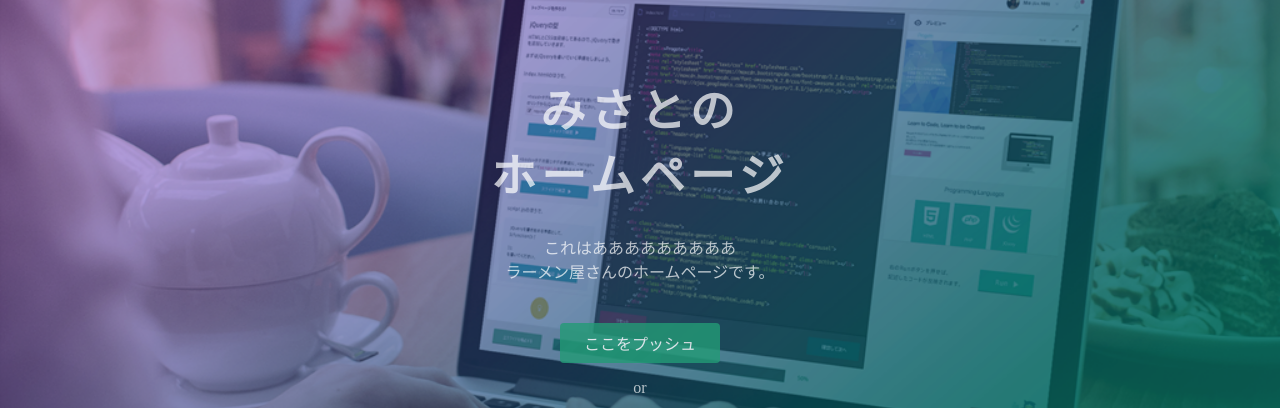
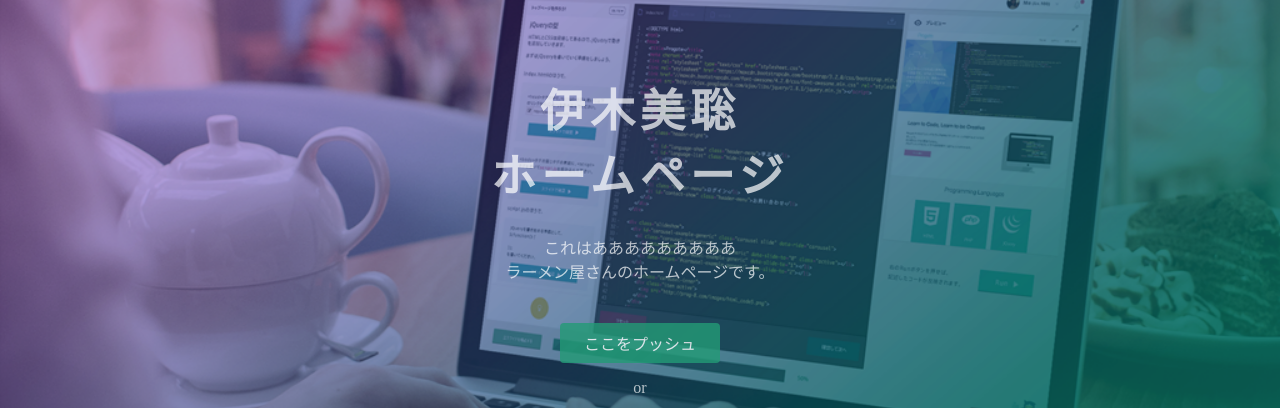
Before and after one commit to misato-cloud/myhomepage, a plain HTML site: page index.html in a window 1280 px wide. Shown: the part 135-543 px from the top of the page. Drawn offline with Linux system fonts and the light colour scheme.

Commit message:
タイトル変更

```diff
--- a/index.html
+++ b/index.html
@@ -23,7 +23,7 @@
   </header>
   <div class="top-wrapper">
     <div class="container">
-      <h1>みさとの<br>ホームページ</h1>
+      <h1>伊木美聡<br>ホームページ</h1>
       <p>これはあああああああああ<br>ラーメン屋さんのホームページです。</p>
       <div class="btn-wrapper">
         <a href="https://glomacjunnakamuralaboratory.on.drv.tw/www.junnlab.com/" class="btn signup">ここをプッシュ</a>
```
